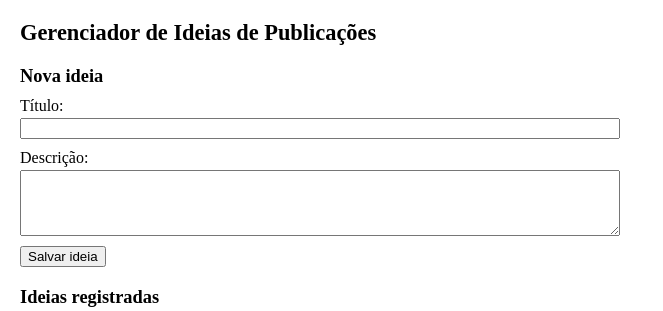
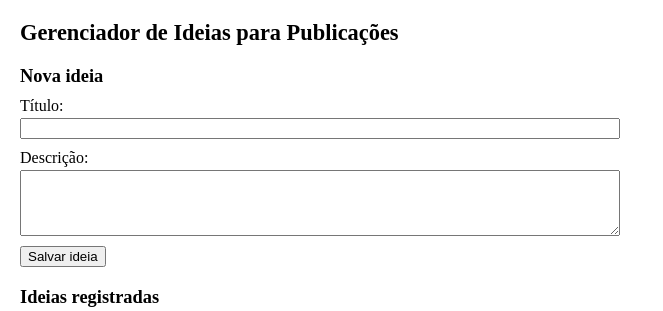
Before and after one commit to HenriqueYudyOnoOmoto/Gerenciador-Publicacoes, a Flask app: page / in a window 1280 px wide. Shown: the top 311 px of the page, without its empty margins (0-663 px from the left). Run offline with Flask 3, Linux system fonts and the light colour scheme; data that the repository does not hold is empty.

Commit message:
Ajustar nome do aplicativo

```diff
--- a/templates/editar.html
+++ b/templates/editar.html
@@ -3,12 +3,12 @@
 <head>
     <meta charset="UTF-8">
     <meta name="viewport" content="width=device-width, initial-scale=1.0">
-    <title>Editar Ideia — Gerenciador de Ideias de Publicações</title>
+    <title>Editar Ideia — Gerenciador de Ideias para Publicações</title>
     <link rel="stylesheet" href="{{ url_for('static', filename='style.css') }}">
 </head>
 <body>
     <div class="container">
-        <h1>Gerenciador de Ideias de Publicações</h1>
+        <h1>Gerenciador de Ideias para Publicações</h1>
 
         {# Mensagens de confirmação e erro #}
         {% with mensagens = get_flashed_messages(with_categories=true) %}
--- a/templates/index.html
+++ b/templates/index.html
@@ -3,12 +3,12 @@
 <head>
     <meta charset="UTF-8">
     <meta name="viewport" content="width=device-width, initial-scale=1.0">
-    <title>Gerenciador de Ideias de Publicações</title>
+    <title>Gerenciador de Ideias para Publicações</title>
     <link rel="stylesheet" href="{{ url_for('static', filename='style.css') }}">
 </head>
 <body>
     <div class="container">
-        <h1>Gerenciador de Ideias de Publicações</h1>
+        <h1>Gerenciador de Ideias para Publicações</h1>
 
         {# Mensagens de confirmação e erro #}
         {% with mensagens = get_flashed_messages(with_categories=true) %}
--- a/test_app.py
+++ b/test_app.py
@@ -6,7 +6,7 @@ from app import app, inicializar_banco, obter_conexao
 
 
 class TestGerenciadorIdeiasPublicacoes(unittest.TestCase):
-    """Testes das operações principais do gerenciador de ideias de publicações."""
+    """Testes das operações principais do gerenciador de ideias para publicações."""
 
     def setUp(self):
         self.temp_db = tempfile.NamedTemporaryFile(suffix='.db', delete=False)
```
Also changed, not shown: README.md.
